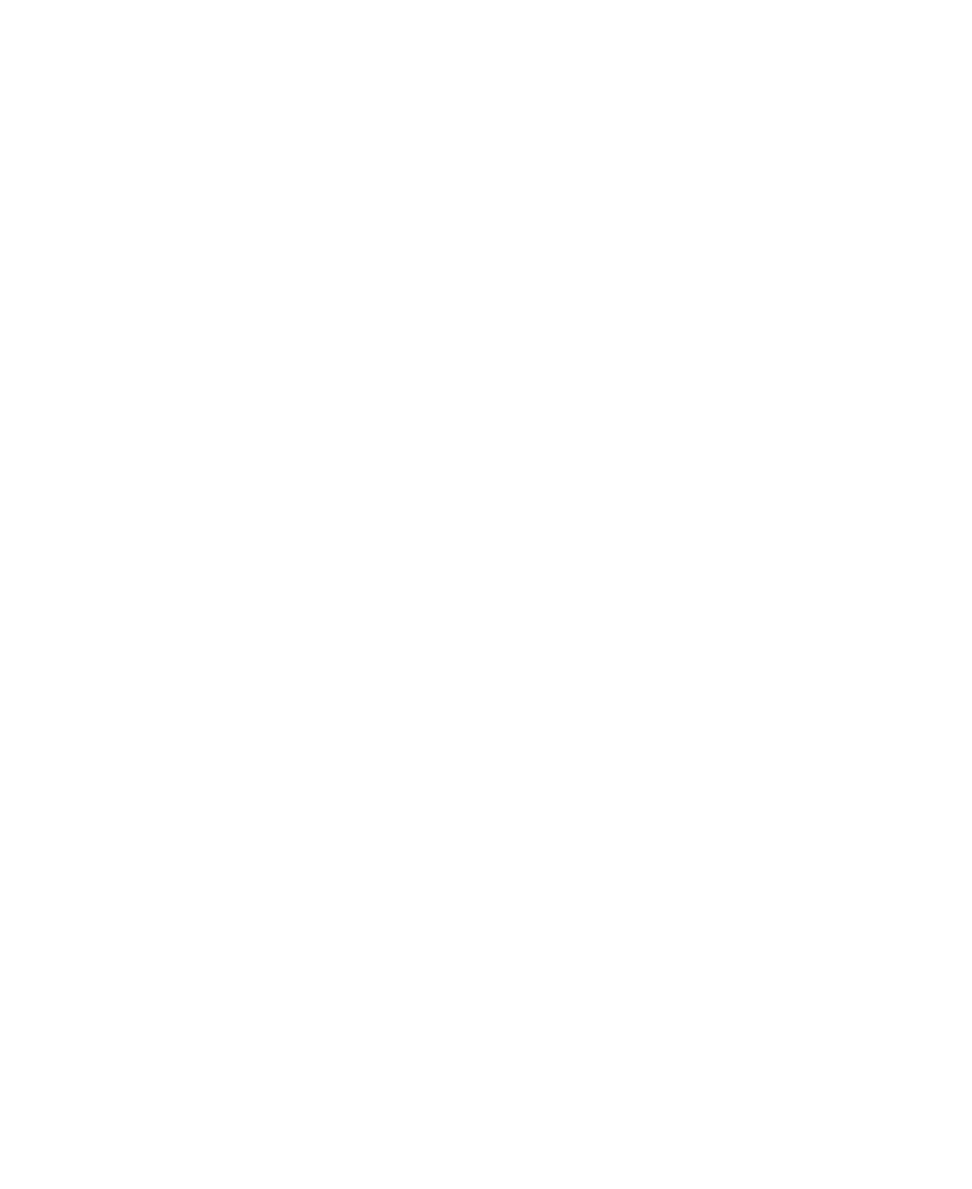
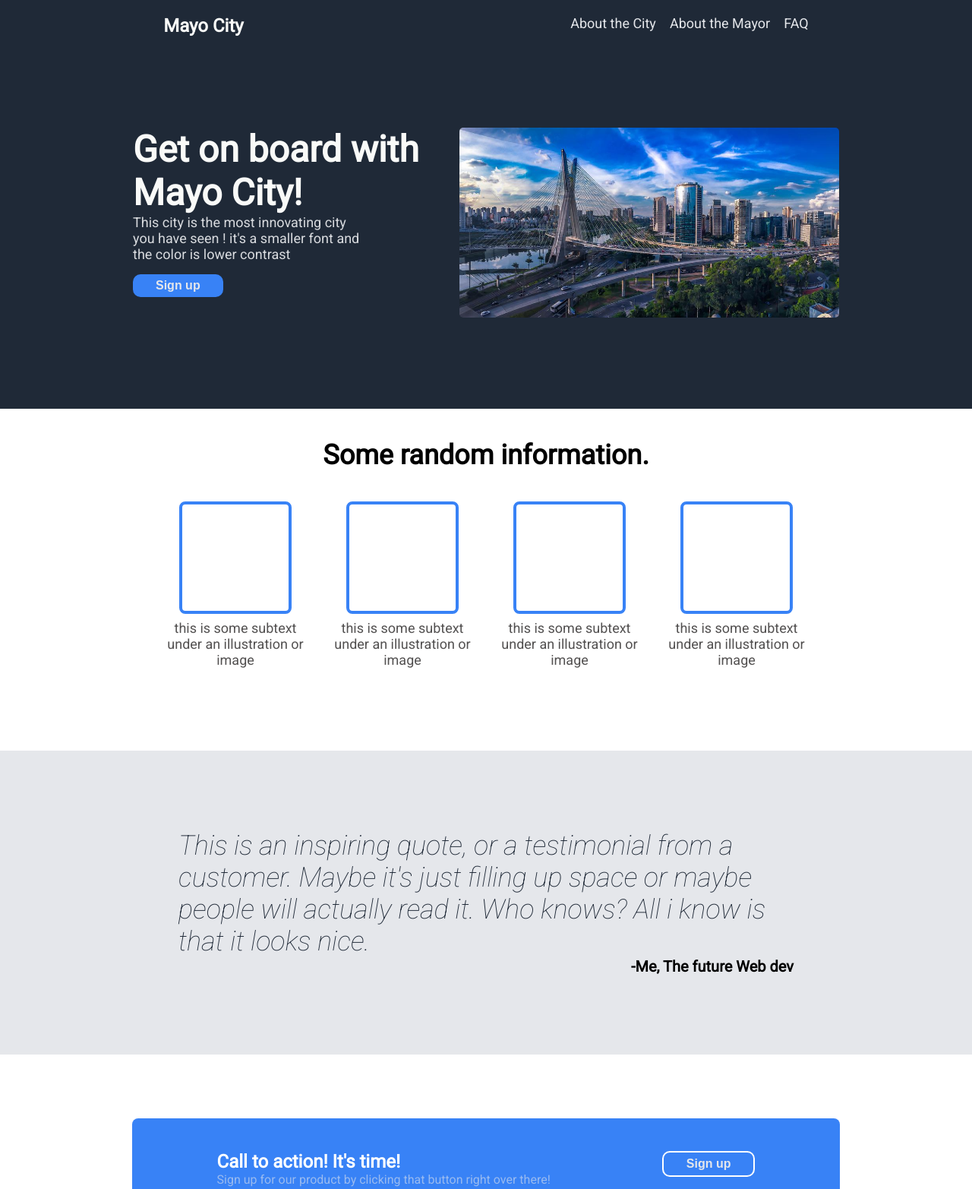
Before and after one commit to bl0ckthings/LandingPage-TheOdinProject, a plain HTML site: page index.html in a window 1280 px wide. Shown: the top 1565 px of the page at 76% size. Before the commit the page ends 800 px from the top, so only its background shows below. Drawn offline with Linux system fonts and the light colour scheme.

Commit message:
Finished Landing Page

```diff
--- a/index.html
+++ b/index.html
@@ -6,20 +6,96 @@
     <meta http-equiv="X-UA-Compatible" content="IE=edge">
     <meta name="viewport" content="width=device-width, initial-scale=1.0">
     <link rel="stylesheet" href="./style.css">
+    <link rel="preconnect" href="https://fonts.googleapis.com">
+    <link rel="preconnect" href="https://fonts.gstatic.com" crossorigin>
+    <link href="https://fonts.googleapis.com/css2?family=Roboto:ital,wght@0,400;1,100&display=swap" rel="stylesheet">
     <title>Landing Page</title>
 </head>
 
 <body>
     <header>
+        <div class="header">
+            <div class="header-logo">Mayo City</div>
+            <ul class="links">
+                <a href="#">
+                    <li class="headerlink1">About the City</li>
+
+                    <a href="#">
+                        <li class="headerlink2">About the Mayor</li>
+                    </a>
+                    <a href="#">
+                        <li class="headerlink3">FAQ</li>
+                    </a>
+            </ul>
+        </div>
+        <div class="header-parent">
+            <div class="container">
+                <div class="title">Get on board with Mayo City!</div>
+                <div class="subtext">This city is the most innovating city you have seen ! it's a smaller font and the
+                    color is lower contrast</div>
+                <button class="top-signup">Sign up</button>
+
+            </div>
+            <img src="./img/city-2278497_960_720.jpg" class="city-logo">
+        </div>
 
     </header>
     <main>
+        <div class="main-title">Some random information.</div>
+
+        <div class="container2">
+            <div class="info">
+                <div class="box"></div>
+                <div class="text">this is some subtext under an illustration or image</div>
+            </div>
+
+            <div class="info">
+                <div class="box"></div>
+                <div class="text">this is some subtext under an illustration or image</div>
+            </div>
+            <div class="info">
+                <div class="box"></div>
+                <div class="text">this is some subtext under an illustration or image</div>
+            </div>
+            <div class="info">
+                <div class="box"></div>
+                <div class="text">this is some subtext under an illustration or image</div>
+            </div>
+        </div>
 
     </main>
-    <footer>
 
-    </footer>
+    <div class="citation">
+        <div class="container3">
+            <div class="quote">This is an inspiring quote, or a testimonial from a customer. Maybe it's just filling up
+                space or maybe people will actually read it. Who knows? All i know is that it looks nice.</div>
+            <div class="author">-Me, The future Web dev</div>
+        </div>
+    </div>
+    <div class="bigbutton">
+        <div class="container4">
+            <div class="groupedtext">
+                <div class="signup-text">Call to action! It's time!</div>
+                <div class="signup-subtext">Sign up for our product by clicking that button right over there!</div>
+            </div>
 
-</body>
+            <a href="#"><button class="bottom-signup">Sign up</button></a>
+
+        </div>
+
+    </div>
+
+    <body>
+
+
+
+        <footer>
+            <div class="footer">
+                <div class="end">Copyright © The Odin Project 2021</div>
+            </div>
+
+        </footer>
+
+
 
 </html>
--- a/style.css
+++ b/style.css
@@ -0,0 +1,244 @@
+.city-logo {
+    width: 500px;
+    height: 250px;
+}
+
+body {
+    margin: 0%;
+    padding: 0%;
+    font-family: 'Roboto';
+}
+
+header {
+
+
+    background-color: #1F2937;
+
+
+}
+
+/* ------- HEADER--------------- */
+.header {
+    padding-top: 20px;
+    color: white;
+    text-decoration: none;
+    display: flex;
+    justify-content: space-around;
+    margin-bottom: 120px;
+
+
+
+}
+
+/* HEADER TEXT */
+.header-logo {
+    font-size: 24px;
+    color: #f9faf8;
+    font-weight: 900;
+
+
+}
+
+ul {
+    display: flex;
+    list-style: none;
+    margin: 0%;
+    padding: 0%;
+    gap: 18px;
+
+}
+
+a {
+    text-decoration: none;
+    color: #e5e7eb;
+    font-size: 18px;
+}
+
+/* -----------HEADER------------- */
+
+/* -----------HEADER-CONTENT----- */
+.header-parent {
+    display: flex;
+    justify-content: center;
+    gap: 30px;
+    padding-bottom: 120px;
+}
+
+.container {
+    display: flex;
+    flex-direction: column;
+
+
+
+}
+
+.city-logo {
+    border-radius: 5px;
+}
+
+.title {
+    color: #f9faf8;
+    font-size: 48px;
+    max-width: 400px;
+    font-weight: 900;
+}
+
+.subtext {
+    font-size: 18px;
+    color: hsla(220, 13%, 91%, 0.938);
+    max-width: 300px;
+    margin-bottom: 16px;
+}
+
+button {
+    align-self: flex-start;
+    background-color: #3882F6;
+    color: #e5e7eb;
+    font-size: 16px;
+    border-radius: 10px;
+    border: none;
+    padding: 6px 30px;
+    font-weight: 900;
+}
+
+/* --------HEADER CONTENT---------- */
+/* --------MAIN-------------------- */
+main {
+    background: white;
+    height: 410px;
+    margin: 0%;
+    padding: 0%;
+
+}
+
+.main-title {
+    text-align: center;
+    font-size: 36px;
+    font-weight: 1000;
+    font-family: 'Roboto';
+    color: black;
+    margin-bottom: 40px;
+    margin-top: 40px;
+}
+
+.container2 {
+    display: flex;
+    justify-content: center;
+    gap: 20px;
+
+}
+
+.info {
+    display: flex;
+    flex-direction: column;
+    align-items: center;
+    max-width: 200px;
+    text-align: center;
+
+}
+
+.box {
+    display: flex;
+    width: 140px;
+    height: 140px;
+    border: 4px solid #3882F6;
+    border-radius: 8px;
+    margin-bottom: 8px;
+
+}
+
+.text {
+    display: flex;
+    font-size: 18px;
+    color: rgb(83, 81, 81);
+
+}
+
+/* -----------MAIN------------------ */
+/* -----------CITATION-------------- */
+
+.citation {
+    background: #e5e7eb;
+    height: 400px;
+    display: flex;
+    flex-direction: column;
+    justify-content: center;
+    align-items: center;
+    text-align: left;
+}
+
+.container3 {
+    display: flex;
+    flex-direction: column;
+    max-width: 810px;
+}
+
+.quote {
+    font-size: 36px;
+    font-style: italic;
+    font-weight: 200;
+    color: #1F2937;
+
+}
+
+.author {
+    font-size: 20px;
+    font-weight: 800;
+    align-self: flex-end;
+}
+
+/* -----------CITATION---------- */
+/* -----------BIG BUTTON-------- */
+
+.bigbutton {
+    display: flex;
+    justify-content: center;
+    align-items: center;
+    height: 300px;
+}
+
+.container4 {
+    display: flex;
+    gap: 147px;
+    background: #3882F6;
+    padding: 43px 112px;
+    color: white;
+    font-family: 'Roboto', sans-serif;
+    border-radius: 8px;
+
+}
+
+.groupedtext {
+    align-self: baseline;
+}
+
+.signup-text {
+    font-size: 24px;
+    font-weight: 700;
+}
+
+.signup-subtext {
+    color: #e5e7eb8e;
+}
+
+.bottom-signup {
+
+    border: 2px solid white;
+}
+
+/* ----------BIGBUTTON------------ */
+/* ----------FOOTER--------------- */
+footer {
+    display: flex;
+    justify-content: center;
+    align-items: center;
+    background: #1F2937;
+    height: 70px;
+}
+
+.end {
+    color: #e5e7eb;
+    font-size: 18px;
+}
+
+/* -------------FOOTER------------ */
```
Also changed, not shown: img/city-2278497_960_720.jpg (added).
